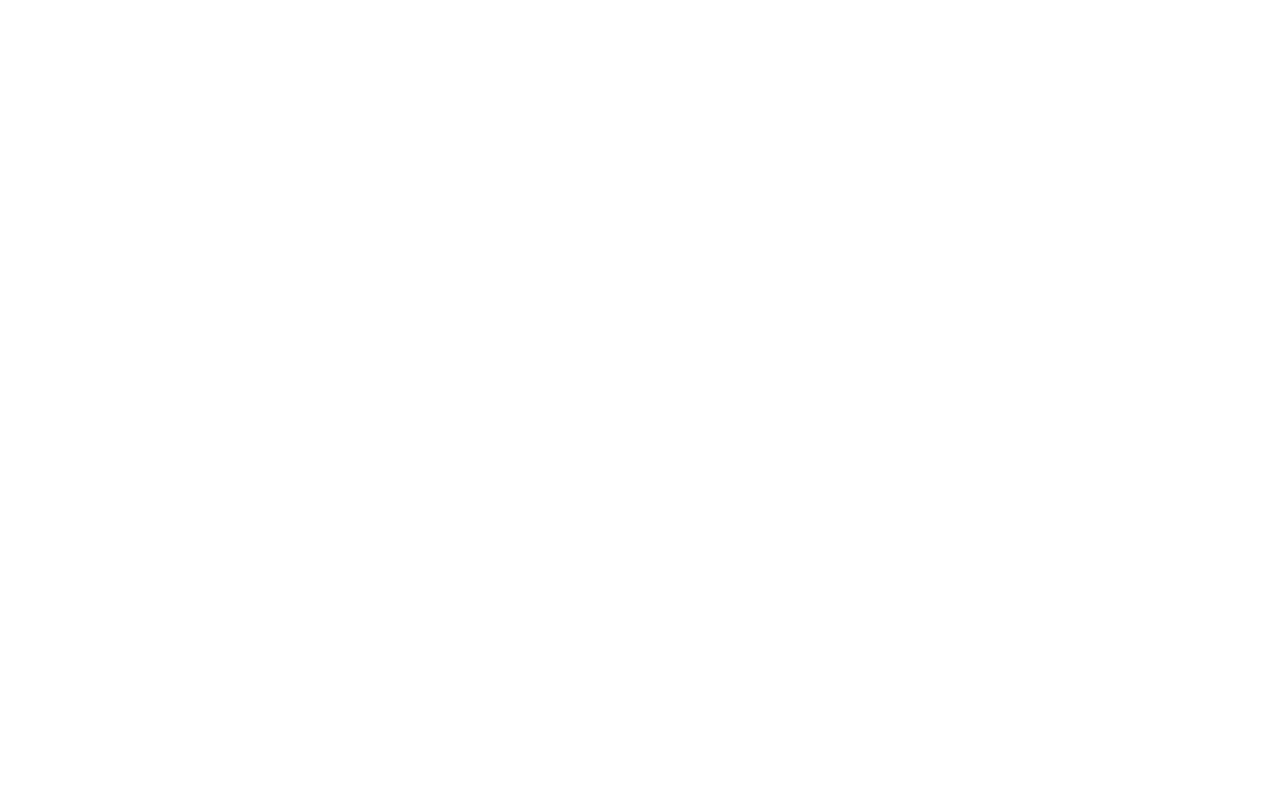
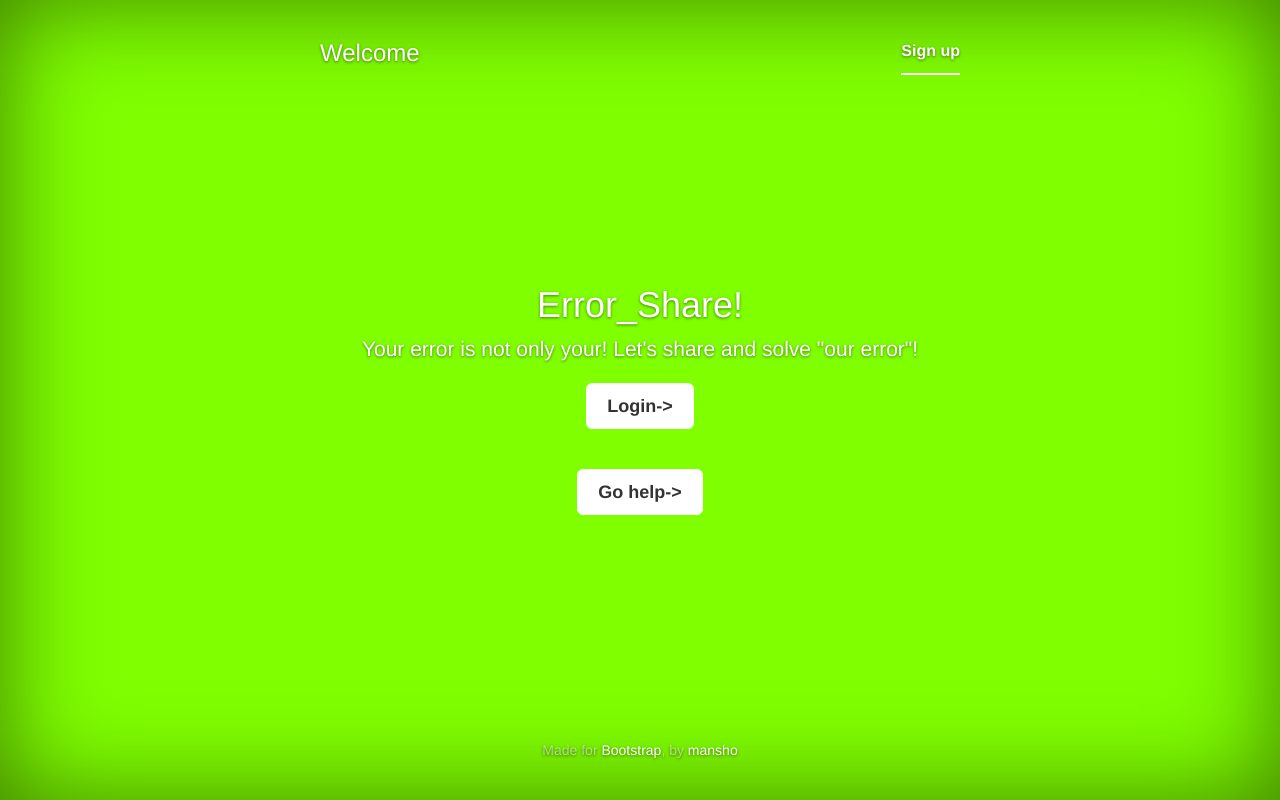
Before and after one commit to stealpattan/web_app, a PHP site: page /welcome.php in a window 1280 px wide. Before the commit the page is empty. Run offline with PHP 8.4, Linux system fonts and the light colour scheme; some libraries are stand-ins or nearby versions.

Commit message:
complete

```diff
--- a/welcome_page/welcome.php
+++ b/welcome_page/welcome.php
@@ -1,3 +1,91 @@
 <?php
-	echo "";
 ?>
+
+
+<!DOCTYPE html>
+<html lang="en">
+  <head>
+    <meta charset="utf-8">
+    <meta http-equiv="X-UA-Compatible" content="IE=edge">
+    <meta name="viewport" content="width=device-width, initial-scale=1">
+    <!-- The above 3 meta tags *must* come first in the head; any other head content must come *after* these tags -->
+    <meta name="description" content="">
+    <meta name="author" content="">
+    <link rel="icon" href="../../favicon.ico">
+
+    <title>Cover Template for Bootstrap</title>
+
+    <!-- Bootstrap core CSS -->
+    <link href="../dist/css/bootstrap.min.css" rel="stylesheet">
+
+    <!-- IE10 viewport hack for Surface/desktop Windows 8 bug -->
+    <link href="../assets/css/ie10-viewport-bug-workaround.css" rel="stylesheet">
+
+    <!-- Custom styles for this template -->
+    <link href="cover.css" rel="stylesheet">
+
+    <!-- Just for debugging purposes. Don't actually copy these 2 lines! -->
+    <!--[if lt IE 9]><script src="../../assets/js/ie8-responsive-file-warning.js"></script><![endif]-->
+    <script src="../assets/js/ie-emulation-modes-warning.js"></script>
+
+    <!-- HTML5 shim and Respond.js for IE8 support of HTML5 elements and media queries -->
+    <!--[if lt IE 9]>
+      <script src="https://oss.maxcdn.com/html5shiv/3.7.2/html5shiv.min.js"></script>
+      <script src="https://oss.maxcdn.com/respond/1.4.2/respond.min.js"></script>
+    <![endif]-->
+    <link rel="stylesheet" type="text/css" href="../assets/main.css">
+  </head>
+
+  <body>
+
+    <div class="site-wrapper">
+
+      <div class="site-wrapper-inner">
+
+        <div class="cover-container">
+
+          <div class="masthead clearfix">
+            <div class="inner">
+              <h3 class="masthead-brand">Welcome</h3>
+              <nav>
+                <ul class="nav masthead-nav">
+                  <li class="active"><a href="../ragistration_page/ragistration.html">Sign up</a></li>
+                </ul>
+              </nav>
+            </div>
+          </div>
+
+          <div class="inner cover">
+            <h1 class="cover-heading">Error_Share!</h1>
+            <p class="lead">Your error is not only your! Let's share and solve "our error"!</p>
+            <p class="lead">
+              <a href="../login_page/login.php" class="btn btn-lg btn-default">Login-></a>
+            </p>
+            <br>
+            <p class="lead">
+              <a href="../main_pages/index.php" class="btn btn-lg btn-default">Go help-></a>
+            </p>
+          </div>
+
+          <div class="mastfoot">
+            <div class="inner">
+              <p>Made for <a href="http://getbootstrap.com">Bootstrap</a>, by <a href="https://www.facebook.com/profile.php?id=100009528349094">mansho</a></p>
+            </div>
+          </div>
+
+        </div>
+
+      </div>
+
+    </div>
+
+    <!-- Bootstrap core JavaScript
+    ================================================== -->
+    <!-- Placed at the end of the document so the pages load faster -->
+    <script src="https://ajax.googleapis.com/ajax/libs/jquery/1.11.3/jquery.min.js"></script>
+    <script>window.jQuery || document.write('<script src="../assets/js/vendor/jquery.min.js"><\/script>')</script>
+    <script src="../dist/js/bootstrap.min.js"></script>
+    <!-- IE10 viewport hack for Surface/desktop Windows 8 bug -->
+    <script src="../assets/js/ie10-viewport-bug-workaround.js"></script>
+  </body>
+</html>
```
